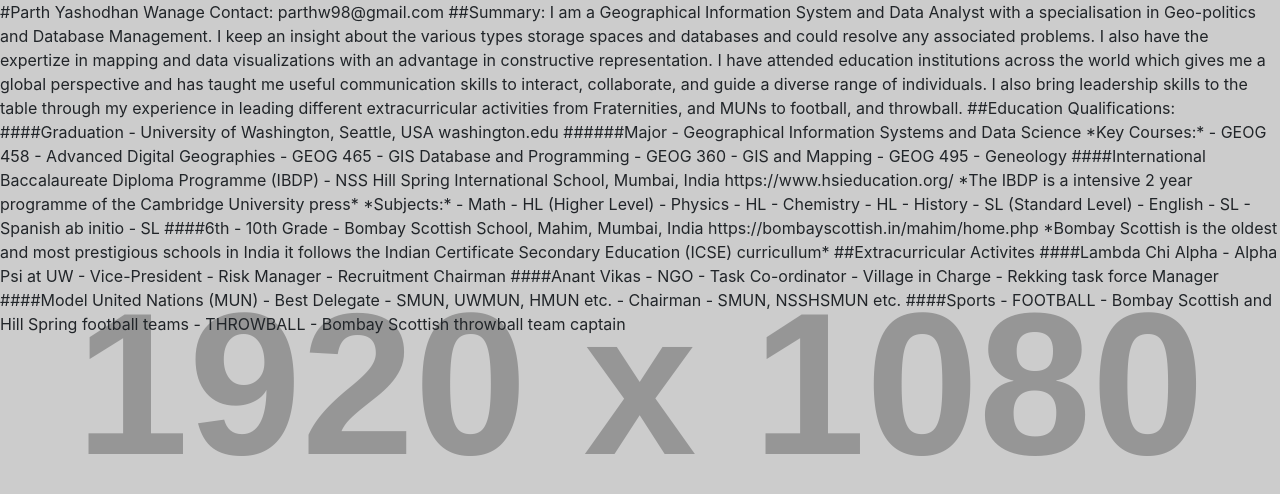
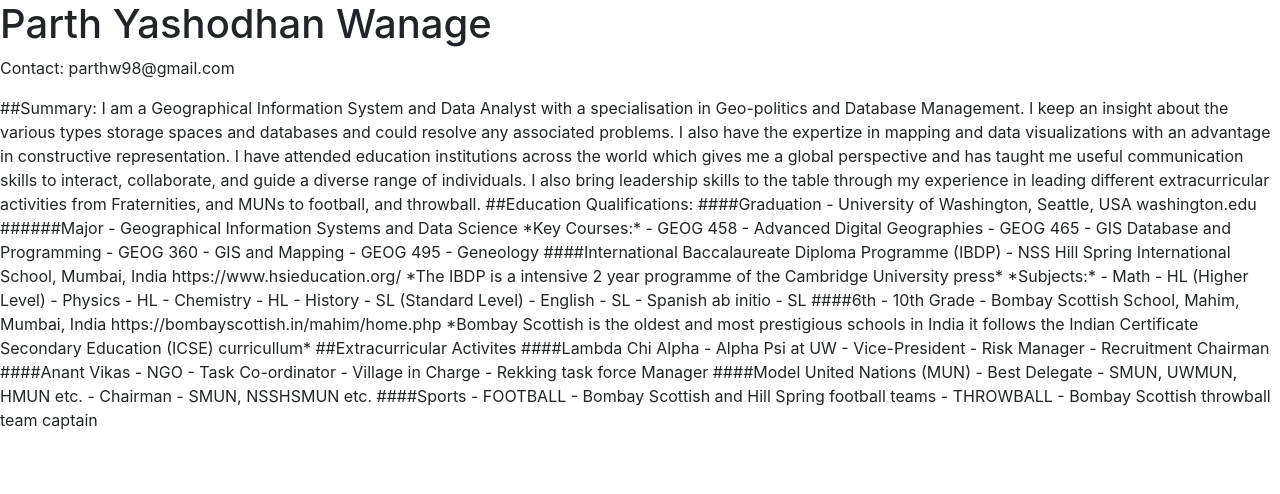
Before and after one commit to parthw98/parthw98.github.io, a website: page index.html in a window 1280 px wide. Drawn offline with Linux system fonts and the light colour scheme; placeholder pictures from the web are drawn by us.

Commit message:
index.html2

```diff
--- a/index.html
+++ b/index.html
@@ -14,16 +14,16 @@
   <link href="vendor/bootstrap/css/bootstrap.min.css" rel="stylesheet">
 
   <!-- Custom styles for this template -->
-  <link href="css/the-big-picture.css" rel="stylesheet">
+
 
 </head>
 
 <body>
 
 <div>
-<p>
-  #Parth Yashodhan Wanage
-  Contact: parthw98@gmail.com
+
+  <h1>Parth Yashodhan Wanage </h1>
+  <p>Contact: parthw98@gmail.com </p>
 
 
   ##Summary:
```
